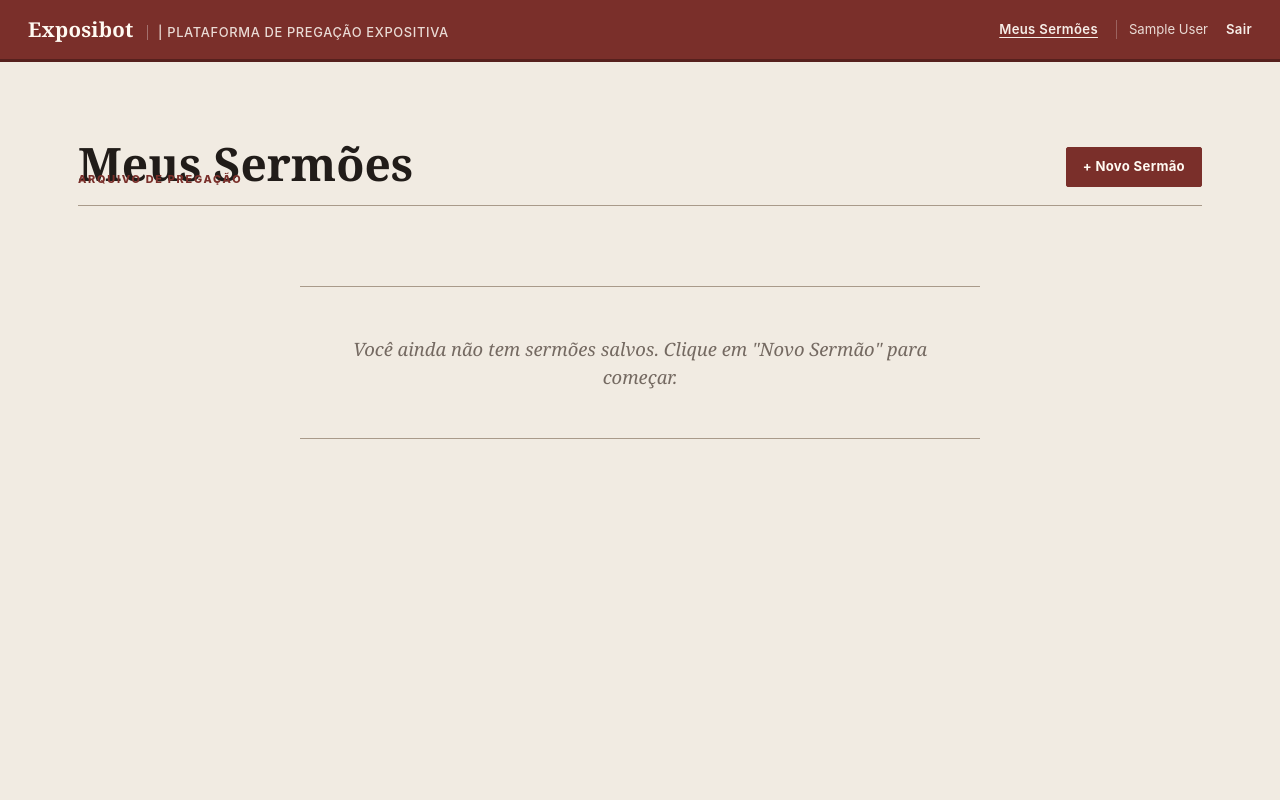
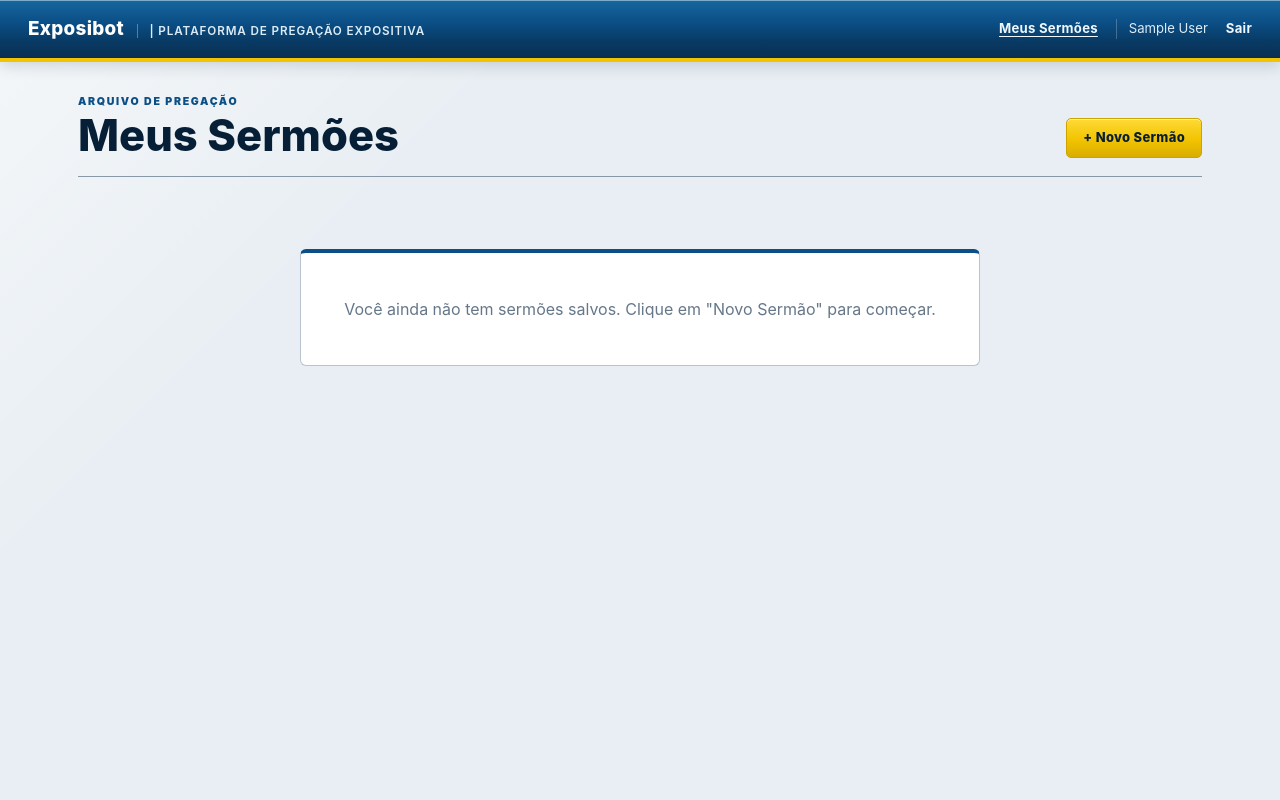
Before and after one commit to rodrigoniskier/appsermao, a Flask app: page /dashboard in a window 1280 px wide. Run offline with Flask 3, Linux system fonts and the light colour scheme; the visitor is signed in with stand-in values (Sample User, id 1); data that the repository does not hold is empty.

Commit message:
Restyle app with metallic blue white yellow theme

```diff
--- a/static/css/app.css
+++ b/static/css/app.css
@@ -1,43 +1,42 @@
 :root {
-    --bg-dark: #eee7dc;
-    --bg-panel: #e5ddd1;
-    --bg-panel-alt: #fbf8f2;
-    --bg-header: #7a2f2a;
-    --text-main: #211c19;
-    --text-muted: #746961;
-    --accent: #7a2f2a;
-    --accent-dark: #56201d;
-    --border: #cfc3b5;
-    --border-strong: #a99a8a;
-    --gold: #7a2f2a;
-    --success: #47604b;
-    --danger: #9b302d;
-    --paper: #fbf8f2;
+    --bg-dark: #e8eef3;
+    --bg-panel: #d6e0e8;
+    --bg-panel-alt: #f4f7fa;
+    --bg-header: #0b4f86;
+    --text-main: #142536;
+    --text-muted: #657789;
+    --accent: #0b4f86;
+    --accent-mid: #17679f;
+    --accent-light: #3e86b8;
+    --accent-dark: #082f52;
+    --accent-deep: #061f37;
+    --border: #b7c4cf;
+    --border-strong: #8799a8;
+    --gold: #f2c300;
+    --gold-hover: #d9ad00;
+    --gold-soft: #fff4b8;
+    --success: #2f7b5b;
+    --danger: #b23d46;
+    --warning: #a96f00;
+    --paper: #f4f7fa;
     --paper-strong: #ffffff;
-    --paper-muted: #e5ddd1;
-    --ink-soft: #443b36;
-    --oxblood-soft: #ead8d5;
-    --sage-soft: #e1e6df;
-    --warning: #9a681d;
-    --shadow-paper: 0 12px 30px rgba(51, 38, 31, 0.08);
+    --paper-muted: #d6e0e8;
+    --ink-soft: #405467;
+    --oxblood-soft: #dbe8f2;
+    --sage-soft: #edf4f8;
+    --shadow-panel: 0 10px 26px rgba(18, 49, 74, 0.10);
+    --metal-blue: linear-gradient(180deg, #17679f 0%, #0b4f86 38%, #083a64 72%, #082f52 100%);
+    --metal-steel: linear-gradient(180deg, #f9fbfc 0%, #e7edf2 48%, #d6e0e8 100%);
     --ui-font: Inter, ui-sans-serif, system-ui, -apple-system, BlinkMacSystemFont, "Segoe UI", sans-serif;
-    --editorial-font: Georgia, "Times New Roman", serif;
+    --editorial-font: var(--ui-font);
 }
 
-* {
-    box-sizing: border-box;
-    margin: 0;
-    padding: 0;
-}
-
-html {
-    background: var(--bg-dark);
-}
-
+* { box-sizing: border-box; margin: 0; padding: 0; }
+html { background: var(--bg-dark); }
 body {
     font-family: var(--ui-font);
     background:
-        linear-gradient(rgba(255,255,255,.18), rgba(255,255,255,.18)),
+        linear-gradient(135deg, rgba(255,255,255,.55) 0%, rgba(255,255,255,0) 28%),
         var(--bg-dark);
     color: var(--text-main);
     min-height: 100vh;
@@ -46,139 +45,81 @@ body {
     -webkit-font-smoothing: antialiased;
 }
 
-::selection {
-    background: var(--oxblood-soft);
-    color: var(--text-main);
-}
-
-a {
-    color: var(--accent);
-    text-decoration-thickness: 1px;
-    text-underline-offset: 3px;
-}
-
-a:hover {
-    color: var(--accent-dark);
-}
-
-button,
-input,
-textarea,
-select {
-    font: inherit;
-}
-
-button:focus-visible,
-a:focus-visible,
-input:focus-visible,
-textarea:focus-visible,
-select:focus-visible,
-summary:focus-visible {
-    outline: 2px solid var(--accent);
+::selection { background: var(--gold-soft); color: var(--accent-deep); }
+a { color: var(--accent); text-decoration-thickness: 1px; text-underline-offset: 3px; }
+a:hover { color: var(--accent-dark); }
+button, input, textarea, select { font: inherit; }
+button:focus-visible, a:focus-visible, input:focus-visible, textarea:focus-visible, select:focus-visible, summary:focus-visible {
+    outline: 2px solid var(--gold);
     outline-offset: 2px;
 }
 
-/* Header / navegação: lombada editorial em vinho */
+/* Metallic application chrome */
 .app-header {
-    background: var(--bg-header);
-    color: #fbf8f2;
+    position: relative;
+    background: var(--metal-blue);
+    color: #fff;
     padding: 0 28px;
-    border-bottom: 3px solid var(--accent-dark);
+    border-bottom: 4px solid var(--gold);
     min-height: 62px;
     display: flex;
     align-items: center;
     justify-content: space-between;
     gap: 24px;
     flex-shrink: 0;
+    box-shadow: 0 4px 14px rgba(5, 40, 67, .16);
+}
+
+.app-header::before {
+    content: "";
+    position: absolute;
+    inset: 0 0 auto 0;
+    height: 1px;
+    background: rgba(255,255,255,.45);
+    pointer-events: none;
 }
 
 .app-header .brand {
-    font-family: var(--editorial-font);
-    font-size: 1.28rem;
-    font-weight: 700;
-    letter-spacing: .01em;
-    color: #fffaf2;
+    color: #fff;
+    font-size: 1.18rem;
+    font-weight: 800;
+    letter-spacing: .015em;
 }
 
 .app-header .brand > span {
-    margin-left: 8px;
-    padding-left: 10px;
+    margin-left: 9px;
+    padding-left: 11px;
     border-left: 1px solid rgba(255,255,255,.32);
-    font-family: var(--ui-font);
-    font-size: .63em;
-    color: #eadbd5;
-    font-weight: 500;
-    letter-spacing: .05em;
+    font-size: .62em;
+    color: #dcecf7;
+    font-weight: 600;
+    letter-spacing: .075em;
     text-transform: uppercase;
 }
 
-.app-header .brand a {
-    color: #fffaf2;
-}
-
-.app-header nav {
-    display: flex;
-    align-items: center;
-    gap: 18px;
-    font-size: .82rem;
-}
-
-.app-header nav > span {
-    color: #eadbd5;
-    padding-left: 12px;
-    border-left: 1px solid rgba(255,255,255,.25);
-}
-
-.app-header nav a,
-.app-header nav button {
-    color: #f7eee8;
+.app-header .brand a { color: #fff; }
+.app-header nav { display: flex; align-items: center; gap: 18px; font-size: .82rem; }
+.app-header nav > span { color: #dcecf7; padding-left: 12px; border-left: 1px solid rgba(255,255,255,.24); }
+.app-header nav a, .app-header nav button {
+    color: #eef7fd;
     background: none;
     border: 0;
     cursor: pointer;
     font-size: inherit;
-    font-weight: 600;
-    letter-spacing: .025em;
+    font-weight: 700;
+    letter-spacing: .02em;
 }
+.app-header nav a:hover, .app-header nav button:hover { color: var(--gold); }
+.inline-form { display: inline; }
+.nav-button { padding: 0; }
 
-.app-header nav a:hover,
-.app-header nav button:hover {
-    color: #ffffff;
-    text-decoration: underline;
-    text-underline-offset: 4px;
-}
+/* Feedback */
+.flash { padding: 11px 24px; text-align: center; font-size: .86rem; border-bottom: 1px solid var(--border); }
+.flash-error { background: #f7e7e9; color: #7e2830; }
+.flash-success { background: #e7f2ec; color: #235c43; }
+.flash-warning { background: var(--gold-soft); color: #6a5000; }
 
-.inline-form {
-    display: inline;
-}
-
-.nav-button {
-    padding: 0;
-}
-
-/* Flash messages */
-.flash {
-    padding: 11px 24px;
-    text-align: center;
-    font-size: .86rem;
-    border-bottom: 1px solid var(--border);
-}
-
-.flash-error {
-    background: #f4dfdc;
-    color: #6d2422;
-}
-
-.flash-success {
-    background: var(--sage-soft);
-    color: #354b39;
-}
-
-.flash-warning {
-    background: #f2e7cd;
-    color: #704811;
-}
-
-/* Botões — pequenos blocos editoriais, sem pílulas */
+/* Buttons */
 .btn {
     display: inline-flex;
     align-items: center;
@@ -186,66 +127,69 @@ summary:focus-visible {
     min-height: 40px;
     padding: 9px 16px;
     border: 1px solid transparent;
-    border-radius: 2px;
+    border-radius: 5px;
     cursor: pointer;
-    font-weight: 700;
-    font-size: .82rem;
+    font-weight: 800;
+    font-size: .81rem;
     line-height: 1.2;
-    font-family: var(--ui-font);
     letter-spacing: .025em;
     text-decoration: none;
-    transition: background-color .16s ease, border-color .16s ease, color .16s ease, transform .16s ease;
+    transition: transform .14s ease, box-shadow .14s ease, background .14s ease, border-color .14s ease, color .14s ease;
+}
+.btn:hover { transform: translateY(-1px); }
+.btn-accent {
+    background: var(--metal-blue);
+    color: #fff;
+    border-color: var(--accent-dark);
+    box-shadow: inset 0 1px 0 rgba(255,255,255,.2);
+}
+.btn-accent:hover { color: #fff; box-shadow: 0 4px 12px rgba(8,47,82,.18), inset 0 1px 0 rgba(255,255,255,.2); }
+.btn-gold {
+    background: linear-gradient(180deg, #ffda37 0%, #f2c300 55%, #d9ad00 100%);
+    color: var(--accent-deep);
+    border-color: #cda300;
+    box-shadow: inset 0 1px 0 rgba(255,255,255,.6);
+}
+.btn-gold:hover { background: var(--gold-hover); color: var(--accent-deep); }
+.btn-success { background: var(--success); color: #fff; border-color: #28694d; }
+.btn-muted {
+    background: var(--metal-steel);
+    color: var(--ink-soft);
+    border-color: var(--border-strong);
+    box-shadow: inset 0 1px 0 rgba(255,255,255,.72);
+}
+.btn-muted:hover { color: var(--accent-dark); border-color: var(--accent-mid); }
+.btn:disabled { opacity: .5; cursor: wait; transform: none; }
+
+/* Forms */
+.form-group { margin-bottom: 18px; }
+.form-group label {
+    display: block;
+    color: var(--ink-soft);
+    font-size: .74rem;
+    font-weight: 800;
+    letter-spacing: .035em;
+    margin-bottom: 6px;
+}
+.form-group input, .form-group textarea, .form-group select {
+    width: 100%;
+    background: #fff;
+    border: 1px solid var(--border-strong);
+    color: var(--text-main);
+    padding: 11px 12px;
+    border-radius: 4px;
+    font-size: .94rem;
+    line-height: 1.45;
+    transition: border-color .16s ease, box-shadow .16s ease;
+}
+.form-group input::placeholder, .form-group textarea::placeholder { color: #8a9aa7; }
+.form-group input:focus, .form-group textarea:focus, .form-group select:focus {
+    outline: none;
+    border-color: var(--accent-mid);
+    box-shadow: 0 0 0 3px rgba(23,103,159,.12), inset 3px 0 0 var(--gold);
 }
 
-.btn:hover {
-    transform: translateY(-1px);
-}
-
-.btn-accent,
-.btn-gold {
-    background: var(--accent);
-    color: #fffaf2;
-    border-color: var(--accent);
-}
-
-.btn-accent:hover,
-.btn-gold:hover {
-    background: var(--accent-dark);
-    border-color: var(--accent-dark);
-    color: #ffffff;
-}
-
-.btn-success {
-    background: var(--success);
-    color: #ffffff;
-    border-color: var(--success);
-}
-
-.btn-success:hover {
-    background: #354a39;
-    border-color: #354a39;
-    color: #ffffff;
-}
-
-.btn-muted {
-    background: transparent;
-    color: var(--ink-soft);
-    border-color: var(--border-strong);
-}
-
-.btn-muted:hover {
-    background: var(--paper-muted);
-    color: var(--text-main);
-    border-color: var(--ink-soft);
-}
-
-.btn:disabled {
-    opacity: .48;
-    cursor: wait;
-    transform: none;
-}
-
-/* Autenticação — folha solta sobre uma mesa clara */
+/* Authentication */
 .auth-page {
     display: flex;
     align-items: center;
@@ -254,306 +198,126 @@ summary:focus-visible {
     min-height: 100dvh;
     padding: 32px 20px;
     background:
-        linear-gradient(90deg, transparent 0, transparent 49.8%, rgba(122,47,42,.05) 50%, transparent 50.2%),
-        var(--bg-dark);
+        linear-gradient(118deg, rgba(11,79,134,.09) 0 24%, transparent 24% 76%, rgba(242,195,0,.08) 76% 100%),
+        var(--metal-steel);
 }
-
 .auth-card {
     position: relative;
-    background: var(--paper-strong);
+    background: #fff;
     border: 1px solid var(--border);
     border-top: 6px solid var(--accent);
-    border-radius: 1px;
-    padding: 48px 44px 42px;
+    border-bottom: 3px solid var(--gold);
+    border-radius: 6px;
+    padding: 46px 42px 40px;
     width: 100%;
     max-width: 420px;
-    box-shadow: var(--shadow-paper);
+    box-shadow: var(--shadow-panel);
 }
-
 .auth-card::before {
     content: "EXPOSIBOT";
     display: block;
     margin-bottom: 18px;
     color: var(--accent);
     font-size: .68rem;
-    font-weight: 800;
+    font-weight: 900;
     letter-spacing: .18em;
 }
+.auth-card h1 { color: var(--accent-deep); font-size: 2rem; line-height: 1.1; margin-bottom: 7px; }
+.auth-card p.subtitle { color: var(--text-muted); font-size: .94rem; margin-bottom: 28px; }
+.auth-card .btn { width: 100%; margin-top: 8px; }
+.auth-card .switch { border-top: 1px solid var(--border); text-align: center; margin-top: 26px; padding-top: 20px; font-size: .82rem; color: var(--text-muted); }
 
-.auth-card h1 {
-    color: var(--text-main);
-    font-family: var(--editorial-font);
-    font-size: 2rem;
-    line-height: 1.1;
-    margin-bottom: 7px;
-}
-
-.auth-card p.subtitle {
-    color: var(--text-muted);
-    font-family: var(--editorial-font);
-    font-size: 1rem;
-    font-style: italic;
-    margin-bottom: 30px;
-}
-
-.form-group {
-    margin-bottom: 18px;
-}
-
-.form-group label {
-    display: block;
-    color: var(--ink-soft);
-    font-size: .75rem;
-    font-weight: 700;
-    letter-spacing: .035em;
-    margin-bottom: 6px;
-}
-
-.form-group input,
-.form-group textarea,
-.form-group select {
-    width: 100%;
-    background: var(--paper-strong);
-    border: 1px solid var(--border-strong);
-    color: var(--text-main);
-    padding: 11px 12px;
-    border-radius: 2px;
-    font-family: var(--ui-font);
-    font-size: .94rem;
-    line-height: 1.45;
-    transition: border-color .16s ease, box-shadow .16s ease, background-color .16s ease;
-}
-
-.form-group input::placeholder,
-.form-group textarea::placeholder {
-    color: #968a80;
-}
-
-.form-group input:focus,
-.form-group textarea:focus,
-.form-group select:focus {
-    border-color: var(--accent);
-    box-shadow: inset 3px 0 0 var(--accent);
-    outline: none;
-    background: #fffefa;
-}
-
-.auth-card .btn {
-    width: 100%;
-    margin-top: 8px;
-}
-
-.auth-card .switch {
-    border-top: 1px solid var(--border);
-    text-align: center;
-    margin-top: 26px;
-    padding-top: 20px;
-    font-size: .82rem;
-    color: var(--text-muted);
-}
-
-/* Dashboard — catálogo de sermões */
-.dashboard {
-    max-width: 1180px;
-    margin: 0 auto;
-    padding: 58px 28px 80px;
-}
-
+/* Dashboard */
+.dashboard { max-width: 1180px; margin: 0 auto; padding: 52px 28px 80px; }
 .dashboard-head {
+    position: relative;
     display: flex;
     justify-content: space-between;
     align-items: flex-end;
     gap: 24px;
-    margin-bottom: 34px;
-    padding-bottom: 18px;
+    margin-bottom: 30px;
+    padding: 0 0 18px;
     border-bottom: 1px solid var(--border-strong);
 }
-
 .dashboard-head::before {
     content: "ARQUIVO DE PREGAÇÃO";
     position: absolute;
+    top: -20px;
     color: var(--accent);
-    font-size: .68rem;
-    font-weight: 800;
+    font-size: .66rem;
+    font-weight: 900;
     letter-spacing: .16em;
 }
-
-.dashboard-head h1 {
-    padding-top: 21px;
-    font-family: var(--editorial-font);
-    font-size: clamp(2rem, 3.6vw, 3rem);
-    font-weight: 700;
-    line-height: 1;
-    color: var(--text-main);
-}
-
-.sermon-grid {
-    display: grid;
-    grid-template-columns: repeat(auto-fill, minmax(280px, 1fr));
-    gap: 18px;
-}
-
+.dashboard-head h1 { color: var(--accent-deep); font-size: clamp(2rem, 3.4vw, 2.8rem); font-weight: 800; line-height: 1; }
+.sermon-grid { display: grid; grid-template-columns: repeat(auto-fill, minmax(280px, 1fr)); gap: 18px; }
 .sermon-card {
     position: relative;
     min-height: 190px;
-    background: var(--paper);
+    background: #fff;
     border: 1px solid var(--border);
-    border-top: 4px solid var(--accent);
-    border-radius: 1px;
-    padding: 24px 22px 20px;
+    border-top: 5px solid var(--accent);
+    border-radius: 6px;
+    padding: 23px 22px 20px;
     display: flex;
     flex-direction: column;
     gap: 12px;
-    transition: background-color .16s ease, border-color .16s ease, transform .16s ease, box-shadow .16s ease;
+    box-shadow: 0 2px 8px rgba(18,49,74,.05);
+    transition: transform .16s ease, box-shadow .16s ease, border-color .16s ease;
 }
-
-.sermon-card:hover {
-    background: var(--paper-strong);
-    border-color: var(--border-strong);
-    transform: translateY(-2px);
-    box-shadow: 0 10px 22px rgba(51,38,31,.06);
+.sermon-card::after {
+    content: "";
+    position: absolute;
+    top: -5px;
+    right: 18px;
+    width: 42px;
+    height: 5px;
+    background: var(--gold);
 }
-
-.sermon-card h3 {
-    color: var(--text-main);
-    font-family: var(--editorial-font);
-    font-size: 1.35rem;
-    line-height: 1.2;
-    font-weight: 700;
-}
-
-.sermon-card .meta {
-    color: var(--text-muted);
-    font-size: .68rem;
-    line-height: 1.45;
-    text-transform: uppercase;
-    letter-spacing: .08em;
-}
-
-.sermon-card .actions {
-    margin-top: auto;
-    display: flex;
-    flex-wrap: wrap;
-    gap: 8px;
-    padding-top: 14px;
-    border-top: 1px solid var(--border);
-}
-
-.empty-state {
-    max-width: 680px;
-    margin: 80px auto 0;
-    text-align: center;
-    color: var(--text-muted);
-    padding: 48px 28px;
-    border-top: 1px solid var(--border-strong);
-    border-bottom: 1px solid var(--border-strong);
-    font-family: var(--editorial-font);
-    font-size: 1.15rem;
-    font-style: italic;
-}
+.sermon-card:hover { transform: translateY(-2px); border-color: var(--border-strong); box-shadow: var(--shadow-panel); }
+.sermon-card h3 { color: var(--accent-dark); font-size: 1.22rem; line-height: 1.25; font-weight: 800; }
+.sermon-card .meta { color: var(--text-muted); font-size: .68rem; line-height: 1.45; text-transform: uppercase; letter-spacing: .075em; }
+.sermon-card .actions { margin-top: auto; display: flex; flex-wrap: wrap; gap: 8px; padding-top: 14px; border-top: 1px solid #dce4ea; }
+.empty-state { max-width: 680px; margin: 72px auto 0; text-align: center; color: var(--text-muted); padding: 44px 28px; border: 1px solid var(--border); border-top: 4px solid var(--accent); background: #fff; border-radius: 6px; }
 
 /* Workspace shell */
 .workspace-header {
-    background: var(--bg-header);
+    background: var(--metal-blue);
     padding: 0 24px;
-    border-bottom: 3px solid var(--accent-dark);
-    min-height: 62px;
-    height: 62px;
+    border-bottom: 4px solid var(--gold);
+    min-height: 54px;
+    height: 54px;
     display: flex;
     align-items: center;
     justify-content: space-between;
     flex-shrink: 0;
 }
-
-.tabs {
-    display: flex;
-    align-self: stretch;
-    gap: 0;
-}
-
+.tabs { display: flex; align-self: stretch; gap: 0; }
 .tab-btn {
-    position: relative;
     background: transparent;
     border: 0;
-    border-left: 1px solid rgba(255,255,255,.16);
-    color: #eadbd5;
+    border-left: 1px solid rgba(255,255,255,.15);
+    color: #dcecf7;
     padding: 0 18px;
     cursor: pointer;
-    font-size: .78rem;
-    font-weight: 700;
+    font-size: .77rem;
+    font-weight: 800;
     letter-spacing: .04em;
 }
-
-.tab-btn:last-child {
-    border-right: 1px solid rgba(255,255,255,.16);
-}
-
-.tab-btn.active {
-    background: #fbf8f2;
-    color: var(--accent-dark);
-    border-bottom: 4px solid #fbf8f2;
-}
-
-.tab-btn:hover:not(.active) {
-    background: rgba(255,255,255,.08);
-    color: #ffffff;
-}
-
-.tab-panel {
-    display: none;
-}
-
-.tab-panel.active {
-    display: block;
-}
-
-#autosave-indicator {
-    font-size: .7rem;
-    color: #eadbd5;
-    font-style: italic;
-}
+.tab-btn:last-child { border-right: 1px solid rgba(255,255,255,.15); }
+.tab-btn.active { background: #fff; color: var(--accent-dark); box-shadow: inset 0 -4px 0 var(--gold); }
+.tab-btn:hover:not(.active) { background: rgba(255,255,255,.08); color: var(--gold); }
+.tab-panel { display: none; }
+.tab-panel.active { display: block; }
+#autosave-indicator { font-size: .7rem; color: #dcecf7; font-style: italic; }
 
 @media (max-width: 760px) {
-    .app-header {
-        padding: 12px 16px;
-        min-height: auto;
-        flex-wrap: wrap;
-    }
-
-    .app-header .brand > span {
-        display: none;
-    }
-
-    .app-header nav {
-        width: 100%;
-        justify-content: space-between;
-        gap: 10px;
-        padding-top: 8px;
-        border-top: 1px solid rgba(255,255,255,.2);
-    }
-
-    .app-header nav > span {
-        display: none;
-    }
-
-    .dashboard {
-        padding: 38px 16px 60px;
-    }
-
-    .dashboard-head {
-        align-items: stretch;
-        flex-direction: column;
-    }
-
-    .dashboard-head .btn {
-        width: 100%;
-    }
-
-    .sermon-grid {
-        grid-template-columns: 1fr;
-    }
-
-    .auth-card {
-        padding: 38px 26px 32px;
-    }
+    .app-header { padding: 12px 16px; min-height: auto; flex-wrap: wrap; }
+    .app-header .brand > span { display: none; }
+    .app-header nav { width: 100%; justify-content: space-between; gap: 10px; padding-top: 8px; border-top: 1px solid rgba(255,255,255,.2); }
+    .app-header nav > span { display: none; }
+    .dashboard { padding: 38px 16px 60px; }
+    .dashboard-head { align-items: stretch; flex-direction: column; }
+    .dashboard-head .btn { width: 100%; }
+    .sermon-grid { grid-template-columns: 1fr; }
+    .auth-card { padding: 38px 26px 32px; }
 }
```
